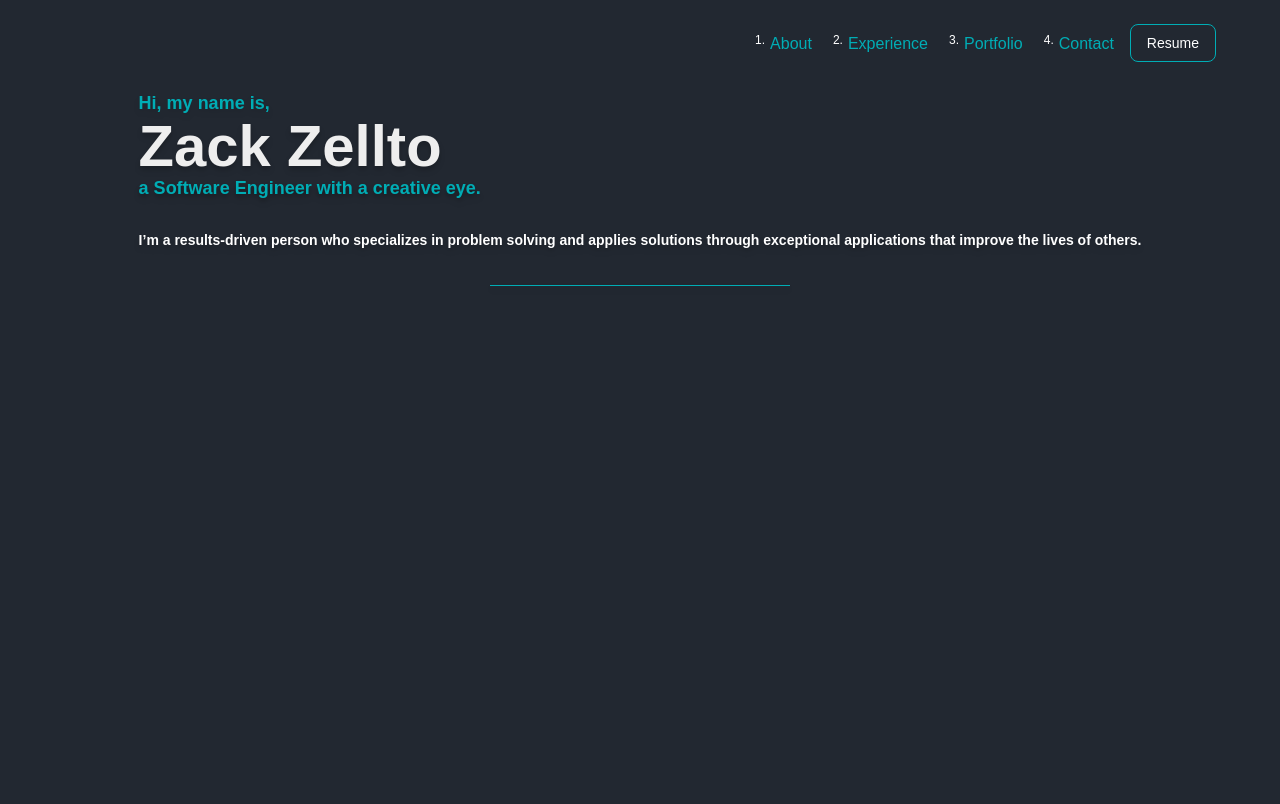
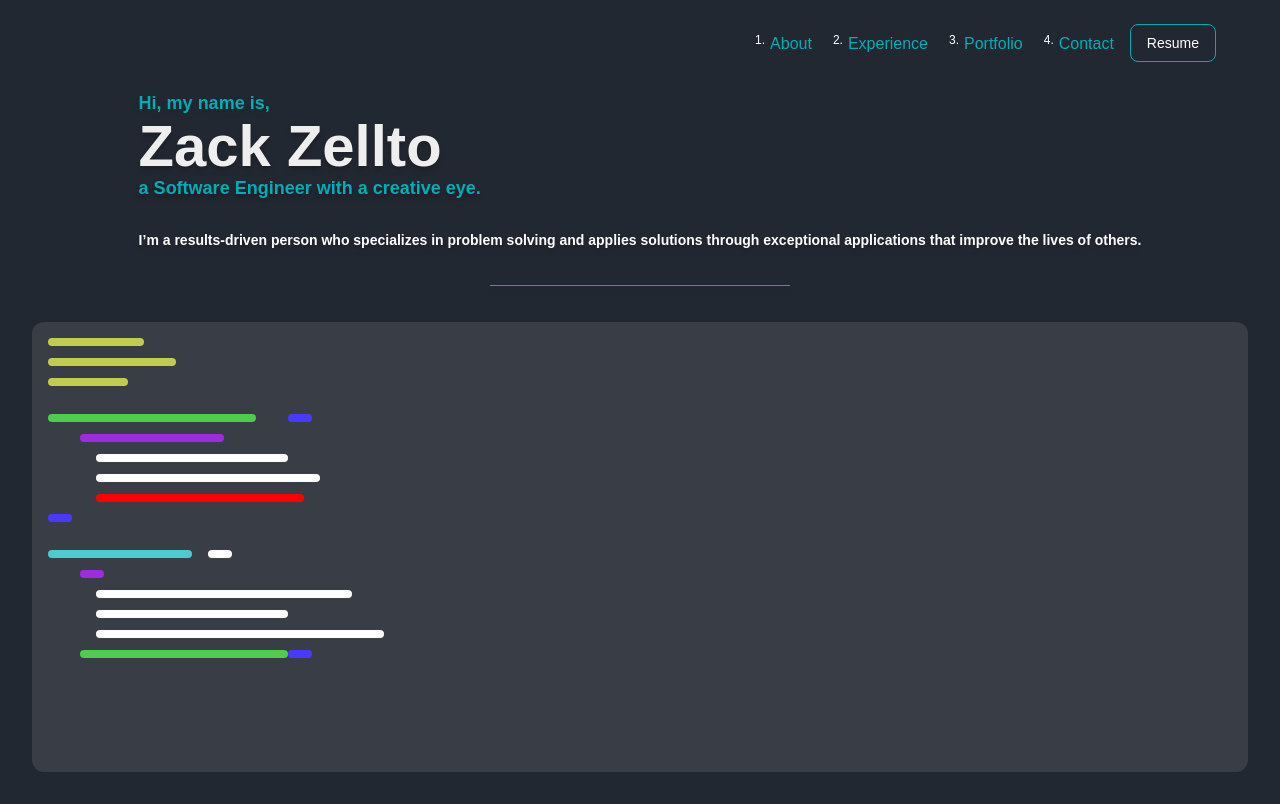
Before and after one commit to zackzellto/dev_portfolio_v3, a React (Vite) app: page / in a window 1280 px wide. Built offline with nearby package versions, Linux system fonts and the light colour scheme.

Commit message:
working on minimalist codeblock design

```diff
--- a/src/App.tsx
+++ b/src/App.tsx
@@ -2,6 +2,7 @@ import { useState } from "react";
 import "./index.css";
 import GreetingHeader from "./components/greeting/GreetingHeader";
 import Navbar from "./components/navbar/Navbar";
+import MinimalistCodeBlock from "./components/minimalist-code-block/MinimalistCodeBlock";
 
 function App() {
   return (
@@ -10,6 +11,7 @@ function App() {
       <div className="items-center justify-center p-8">
         <div className="flex flex-col">
           <GreetingHeader />
+          <MinimalistCodeBlock />
         </div>
       </div>
     </>
--- a/src/components/minimalist-code-block/MinimalistCodeBlock.tsx
+++ b/src/components/minimalist-code-block/MinimalistCodeBlock.tsx
@@ -0,0 +1,48 @@
+import React from "react";
+
+type Props = {};
+
+const MinimalistCodeBlock = (props: Props) => {
+  return (
+    <div className="mt-10 rounded-xl bg-[#393E46]">
+      <div className="h-[450px] w-[435px] rounded-lg px-4 py-4 ">
+        <div className=" -mb-4 h-2 w-24 rounded-xl bg-[#C2CC4C]"> </div>
+        <br />
+        <div className="-mb-4 h-2 w-32 rounded-xl bg-[#C2CC4C]"> </div>
+        <br />
+        <div className="h-2 w-20 rounded-xl bg-[#C2CC4C]"> </div>
+        <br />
+        <div className="flex h-2 w-52 rounded-xl bg-[#4ECC4C]">
+          <div className="fixed left-72 h-2 w-6 rounded-xl bg-[#4939FF]"></div>
+        </div>
+        <br />
+        <div className="-mt-4 ml-8 flex h-2 w-36 rounded-xl bg-[#9C2CE0]"></div>
+        <br />
+        <div className="-mt-4 ml-12 flex h-2 w-48 rounded-xl bg-white"></div>
+        <br />
+        <div className="-mt-4 ml-12 flex h-2 w-56 rounded-xl bg-white"></div>
+        <br />
+        <div className="-mt-4 ml-12 flex h-2 w-52 rounded-xl bg-[#FF0000]"></div>
+        <br />
+        <div className="-mt-4 flex h-2 w-6 rounded-xl bg-[#4939FF]"></div>
+        <br />
+        <div className=" flex h-2 w-36 rounded-xl bg-[#4CCCCC]"></div>
+        <div className="-mt-2  ml-40 flex h-2 w-6 rounded-xl bg-white"></div>
+        <br />
+        <div className="-mt-4 ml-8 flex h-2 w-6 rounded-xl bg-[#9C2CE0]"></div>
+        <br />
+        <div className="-mt-4 ml-12 flex h-2 w-64 rounded-xl bg-white"></div>
+        <br />
+        <div className="-mt-4 ml-12 flex h-2 w-48 rounded-xl bg-white"></div>
+        <br />
+        <div className="-mt-4 ml-12 flex h-2 w-72 rounded-xl bg-white"></div>
+        <br />
+        <div className="-mt-4 ml-8 flex h-2 w-52 rounded-xl bg-[#4ECC4C]">
+          <div className="fixed left-72 h-2 w-6 rounded-xl bg-[#4939FF]"></div>
+        </div>
+      </div>
+    </div>
+  );
+};
+
+export default MinimalistCodeBlock;
```
